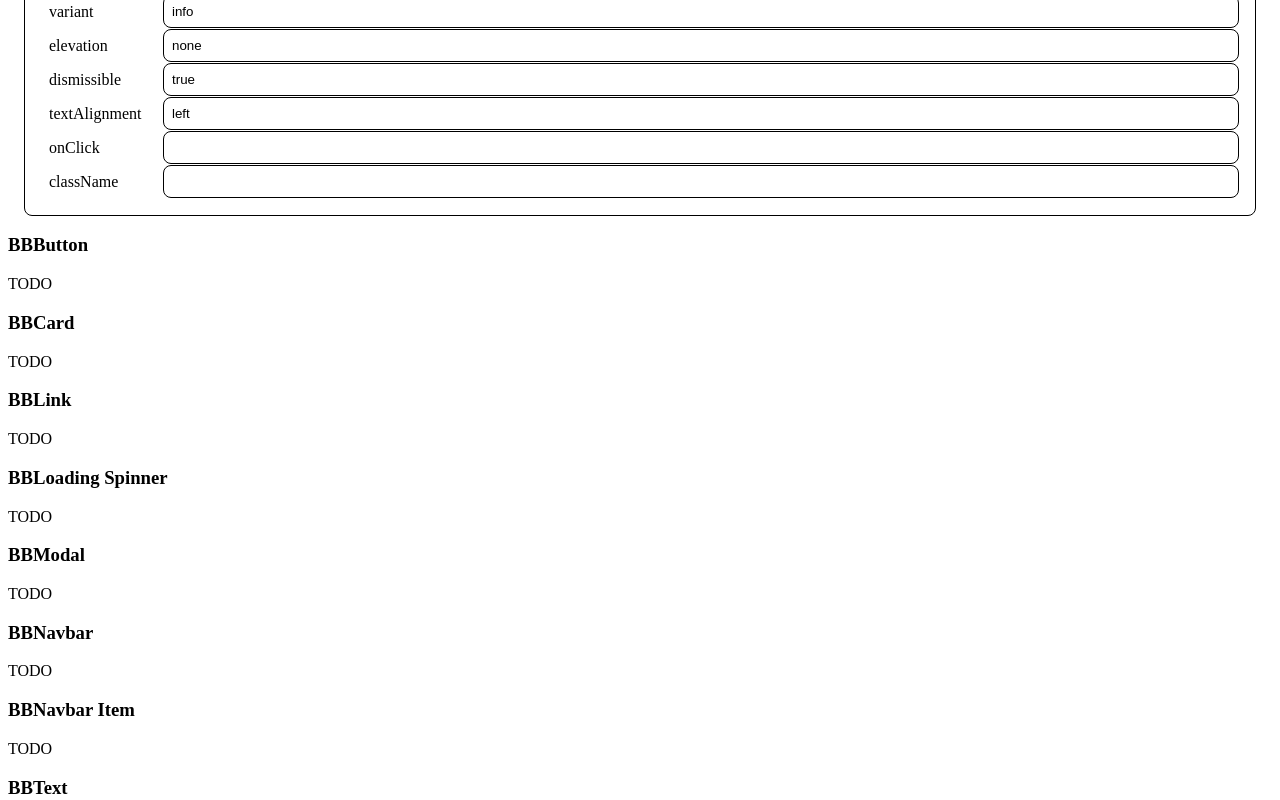
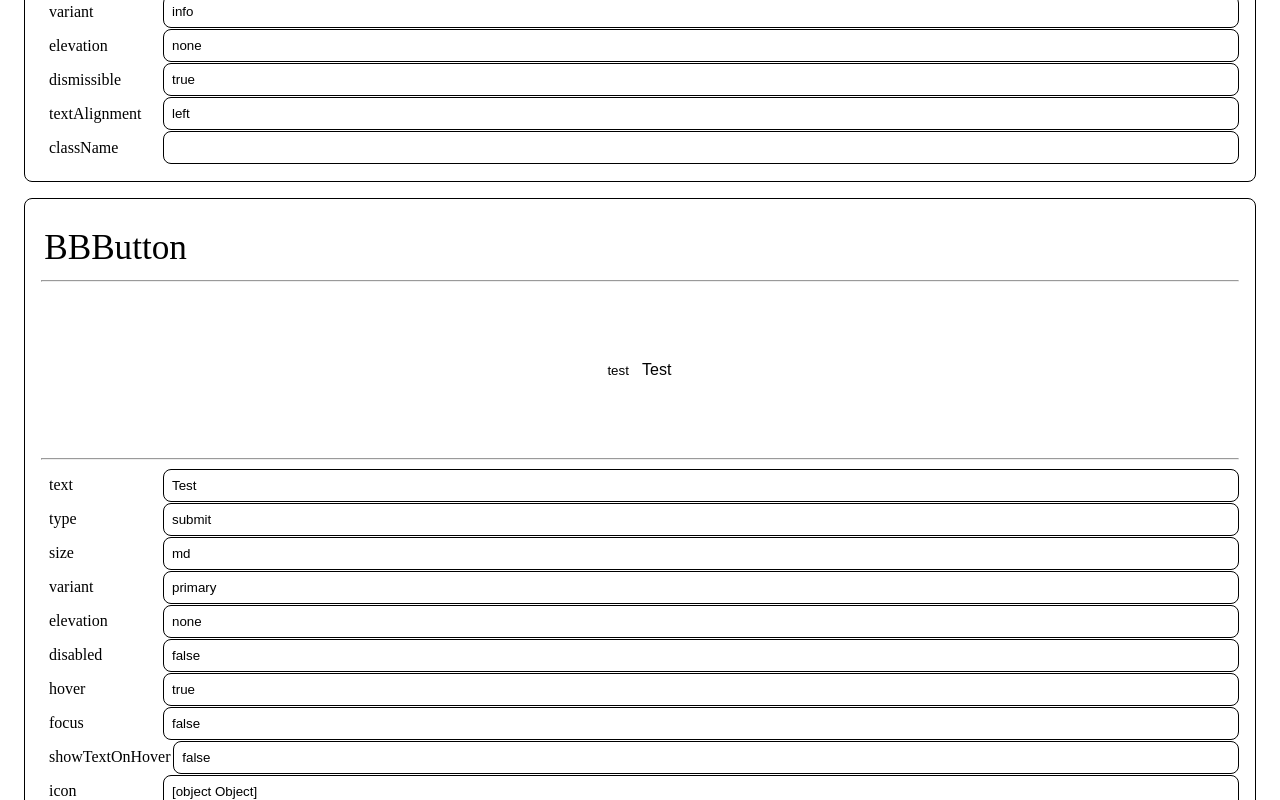
Before and after one commit to dan1229/nextjs-base-blocks, a Next.js app: page / in a window 1280 px wide. Shown: the part 580-1380 px from the top of the page. Built offline with nearby package versions, Linux system fonts and the light colour scheme.

Commit message:
bbbutton work

```diff
--- a/src/bbbutton/index.tsx
+++ b/src/bbbutton/index.tsx
@@ -32,7 +32,7 @@ interface IPropsBBButtonIcon {
  * @param {string=} className - Any class name to add
  * @param {() => void=} onClick - The function to call when the button is clicked
  */
-interface IPropsBBButton {
+export interface IPropsBBButton {
   text?: string;
   type?: TBBButtonType;
   size?: TBBButtonSize;
--- a/src/demo_components/state_editor/index.tsx
+++ b/src/demo_components/state_editor/index.tsx
@@ -1,6 +1,8 @@
 import BBAlert, { IPropsBBAlert } from '@/bbalert';
 import React, { Dispatch, FC, SetStateAction, useState } from 'react';
 import styles from './styles.module.scss';
+
+const BlacklistProps = ['onClick', 'idForm'];
 
 /**
  * IPropsStateEditor
@@ -27,14 +29,24 @@ export default function StateEditor(Props: IPropsStateEditor): React.ReactElemen
 
   return (
     <div className={styles.containerStateEditor}>
-      {Object.entries(state).map(([key, value]) => (
-        <div key={key} className={styles.containerField}>
-          <label htmlFor={key} className={styles.containerLabel}>
-            {key}
-          </label>
-          <input id={key} className={styles.containerInput} type="text" value={value} onChange={(e) => handleChange(key, e.target.value)} />
-        </div>
-      ))}
+      {Object.entries(state).map(([key, value]) => {
+        console.log('key', key in BlacklistProps);
+        if (BlacklistProps.includes(key)) return null;
+        return (
+          <div key={key} className={styles.containerField}>
+            <label htmlFor={key} className={styles.containerLabel}>
+              {key}
+            </label>
+            <input
+              id={key}
+              className={styles.containerInput}
+              type="text"
+              value={value}
+              onChange={(e) => handleChange(key, e.target.value)}
+            />
+          </div>
+        );
+      })}
     </div>
   );
 }
--- a/src/pages/index.tsx
+++ b/src/pages/index.tsx
@@ -1,4 +1,5 @@
 import BBAlert, { IPropsBBAlert } from '@/bbalert';
+import BBButton, { IPropsBBButton } from '@/bbbutton';
 import BBText from '@/bbtext';
 import DemoComponent from '@/demo_components/demo_component_wrapper';
 import StateEditor from '@/demo_components/state_editor';
@@ -19,8 +20,27 @@ const DemoPage = () => {
     elevation: 'none',
     dismissible: true,
     textAlignment: 'left',
-    onClick: () => {},
     className: '',
+    onClick: () => alert('You clicked the alert!'),
+  });
+  // BB Button
+  const [stateBBButton, setStateBBButton] = useState<IPropsBBButton>({
+    text: 'Test',
+    type: 'submit',
+    size: 'md',
+    variant: 'primary',
+    elevation: 'none',
+    disabled: false,
+    hover: true,
+    focus: false,
+    showTextOnHover: false,
+    icon: {
+      icon: 'test',
+      align: 'left',
+    },
+    idForm: '',
+    className: '',
+    onClick: () => alert('You clicked the button!'),
   });
 
   return (
@@ -36,6 +56,12 @@ const DemoPage = () => {
       <div>
         <BBText size="xxlarge">BB Components</BBText>
         <DemoComponent name="BBAlert" child={<BBAlert {...stateBBAlert} />} stateObject={stateBBAlert} setStateObject={setStateBBAlert} />
+        <DemoComponent
+          name="BBButton"
+          child={<BBButton {...stateBBButton} />}
+          stateObject={stateBBButton}
+          setStateObject={setStateBBButton}
+        />
 
         <div>
           <h3>BBButton</h3>
```
Also changed, not shown: 1 other file (tests, documents, lock files or other folders).
